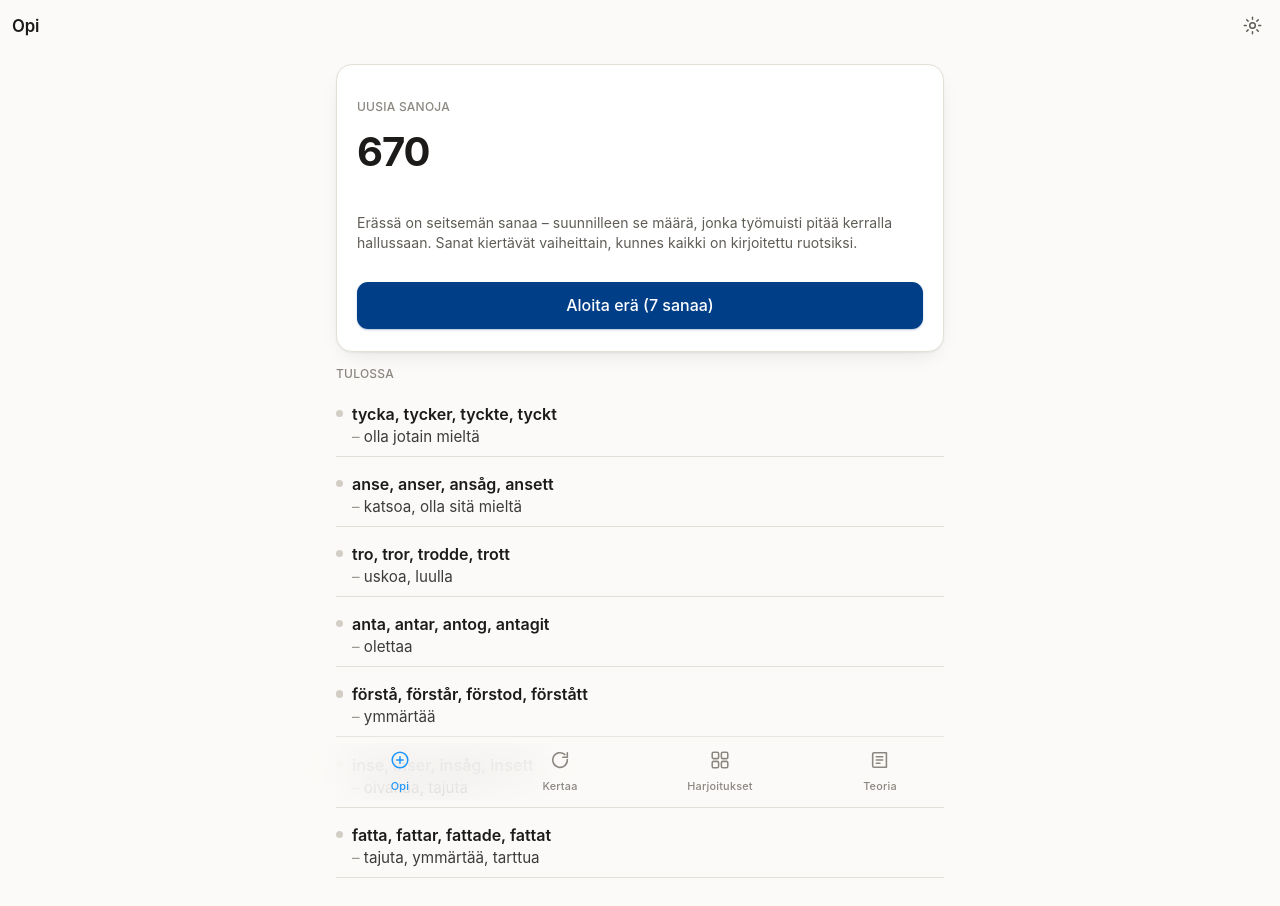
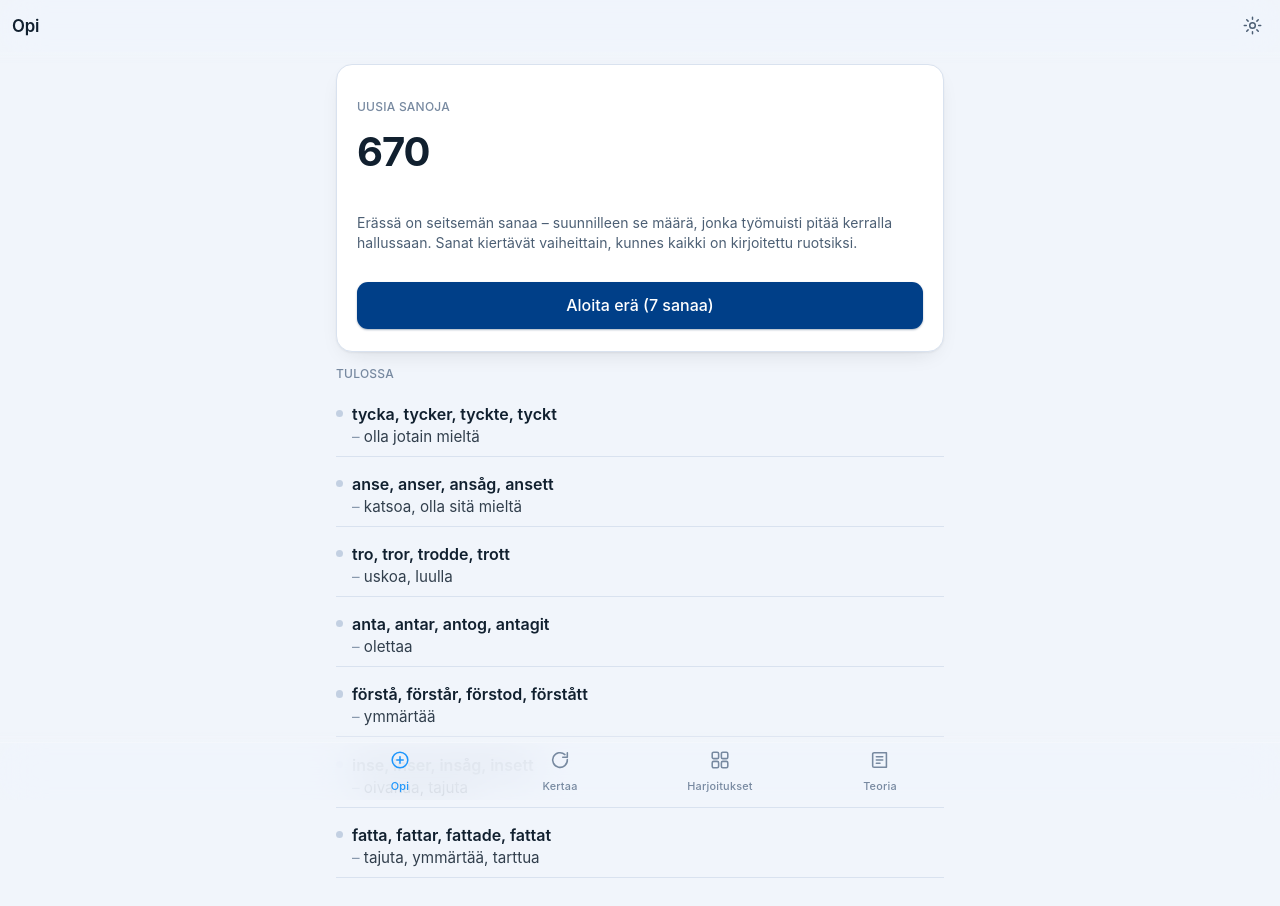
Before and after one commit to kaltsut2/Abisanakirja, a plain HTML site: page index.html in a window 1280 px wide. Drawn offline with Linux system fonts and the light colour scheme.

Commit message:
Laivastonsininen tausta, kelaus alkuun ja ikonidokumentaatio

```diff
--- a/index.html
+++ b/index.html
@@ -3,8 +3,8 @@
 <head>
 <meta charset="utf-8">
 <meta name="viewport" content="width=device-width, initial-scale=1, viewport-fit=cover">
-<meta name="theme-color" content="#fbfaf8" media="(prefers-color-scheme: light)">
-<meta name="theme-color" content="#16171a" media="(prefers-color-scheme: dark)">
+<meta name="theme-color" content="#f1f5fb" media="(prefers-color-scheme: light)">
+<meta name="theme-color" content="#04203f" media="(prefers-color-scheme: dark)">
 <title>Ruotsin sanasto</title>
 <link rel="manifest" href="manifest.webmanifest">
 <link rel="icon" href="ikoni.svg" type="image/svg+xml">
@@ -23,16 +23,16 @@
 :root {
   color-scheme: light dark;
 
-  --muste:        #1c1b19;
-  --muste-2:      #5f5c56;
-  --muste-3:      #8b8780;
-  --tausta:       #fbfaf8;
+  --muste:        #11202f;
+  --muste-2:      #4c5f74;
+  --muste-3:      #7789a0;
+  --tausta:       #f1f5fb;
   --pinta:        #ffffff;
-  --pinta-2:      #f3f1ed;
-  --lasi:         rgba(251, 250, 248, 0.72);
-  --lasi-reuna:   rgba(255, 255, 255, 0.6);
-  --viiva:        #e4e0d9;
-  --viiva-vahva:  #d3cec5;
+  --pinta-2:      #e7eef8;
+  --lasi:         rgba(241, 245, 251, 0.74);
+  --lasi-reuna:   rgba(255, 255, 255, 0.7);
+  --viiva:        #d9e2ef;
+  --viiva-vahva:  #c3d0e2;
 
   /* Sininen kantaa käyttöliittymän. Syvä sävy kantaa tekstin ja täytöt, koska
      kirkas #1e96fc jää valkoista vasten alle luettavan kontrastin; kirkas sävy
@@ -62,6 +62,9 @@
   --luokka-ilmaus:       #ffc600;
   --luokka-neutraali:    #9aa0a6;
 
+  --nappi-tayte:  #003f88;
+  --nappi-teksti: #ffffff;
+
   --pyoristys:    16px;
   --pyoristys-s:  11px;
   --varjo:        0 1px 2px rgba(28, 27, 25, 0.05), 0 8px 24px -12px rgba(28, 27, 25, 0.18);
@@ -73,16 +76,18 @@
 }
 @media (prefers-color-scheme: dark) {
   :root {
-    --muste:      #eceae7;
-    --muste-2:    #a8a49c;
-    --muste-3:    #7c7871;
-    --tausta:     #0e141b;
-    --pinta:      #182029;
-    --pinta-2:    #1f2a35;
-    --lasi:       rgba(14, 20, 27, 0.74);
-    --lasi-reuna: rgba(162, 214, 249, 0.09);
-    --viiva:      #253140;
-    --viiva-vahva: #33445a;
+    --nappi-tayte: #1e96fc;
+    --nappi-teksti: #00294f;
+    --muste:      #eaf1fa;
+    --muste-2:    #a6bdd6;
+    --muste-3:    #8ea8c6;
+    --tausta:     #04203f;
+    --pinta:      #0a2d55;
+    --pinta-2:    #113a68;
+    --lasi:       rgba(4, 32, 63, 0.76);
+    --lasi-reuna: rgba(162, 214, 249, 0.12);
+    --viiva:      #10406f;
+    --viiva-vahva: #1c5490;
 
     --korostus:   #a2d6f9;
     --korostus-2: #a2d6f9;
@@ -200,10 +205,10 @@ main {
 }
 .nappi:active { transform: scale(0.97); background: var(--pinta-2); }
 .nappi.ensisijainen {
-  background: var(--korostus-syva); border-color: transparent; color: #fff;
-  box-shadow: 0 1px 2px rgba(0, 63, 136, 0.32);
-}
-.nappi.ensisijainen:active { background: var(--korostus-syva); filter: brightness(1.15); }
+  background: var(--nappi-tayte); border-color: transparent; color: var(--nappi-teksti);
+  box-shadow: 0 1px 2px rgba(0, 41, 79, 0.35);
+}
+.nappi.ensisijainen:active { filter: brightness(1.08); }
 .nappi.leve { width: 100%; }
 .nappi.hiljainen { background: none; border-color: transparent; color: var(--korostus); }
 .nappi:disabled { opacity: 0.4; cursor: default; transform: none; }
@@ -2529,7 +2534,10 @@ function vaihdaValilehti(uusi) {
     // Jo valitun välilehden painallus kelaa alkuun – pitkässä teoriassa se on
     // nopein tapa palata sisällysluetteloon.
     sijainnit[valilehti] = 0;
-    window.scrollTo({ top: 0, behavior: kevytLiike.matches ? "auto" : "smooth" });
+    // Pehmeä kelaus kolmea ruutua pidemmältä matkalta kestäisi sekunteja ja
+    // näyttäisi hidastelulta, joten pitkä matka hypätään.
+    const pitka = window.scrollY > window.innerHeight * 3;
+    window.scrollTo({ top: 0, behavior: (pitka || kevytLiike.matches) ? "auto" : "smooth" });
     return;
   }
   sijainnit[valilehti] = window.scrollY;
```
Also changed, not shown: 1 other file.
